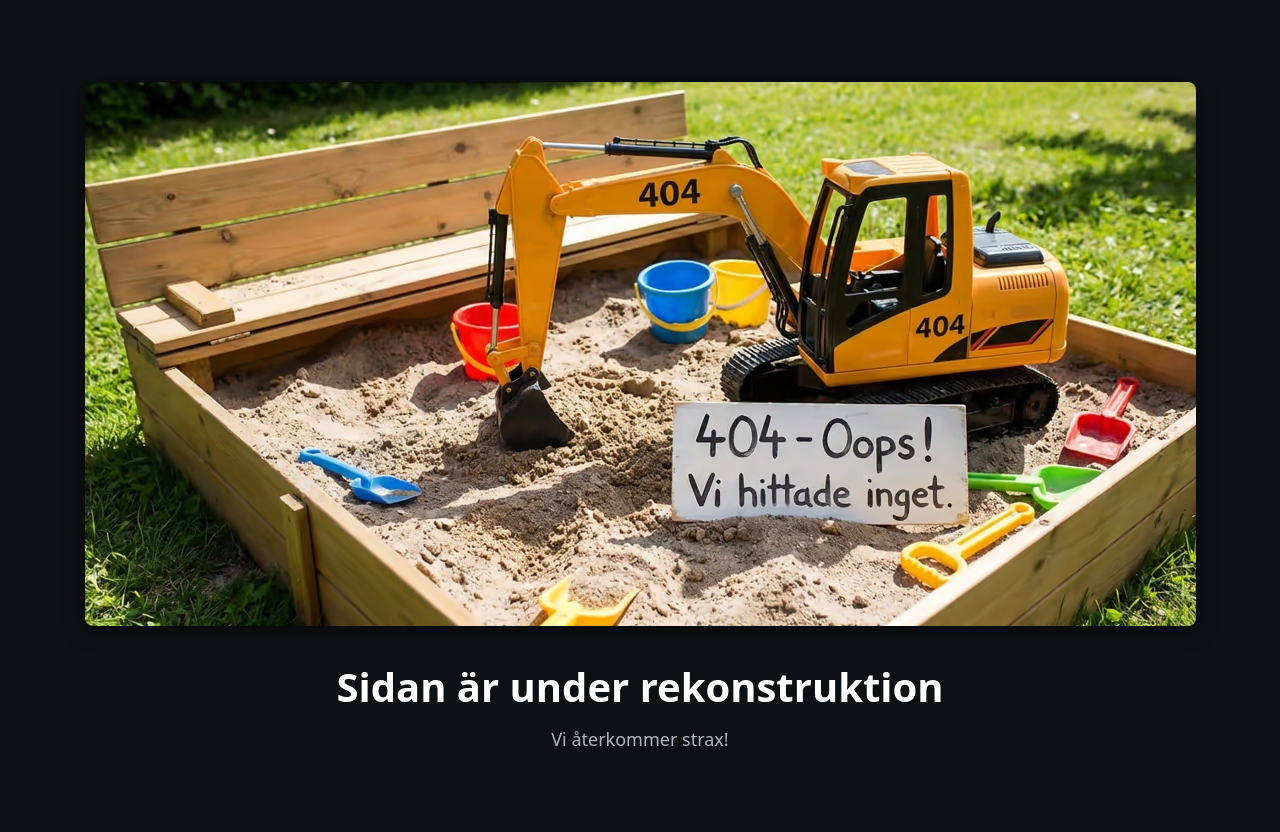
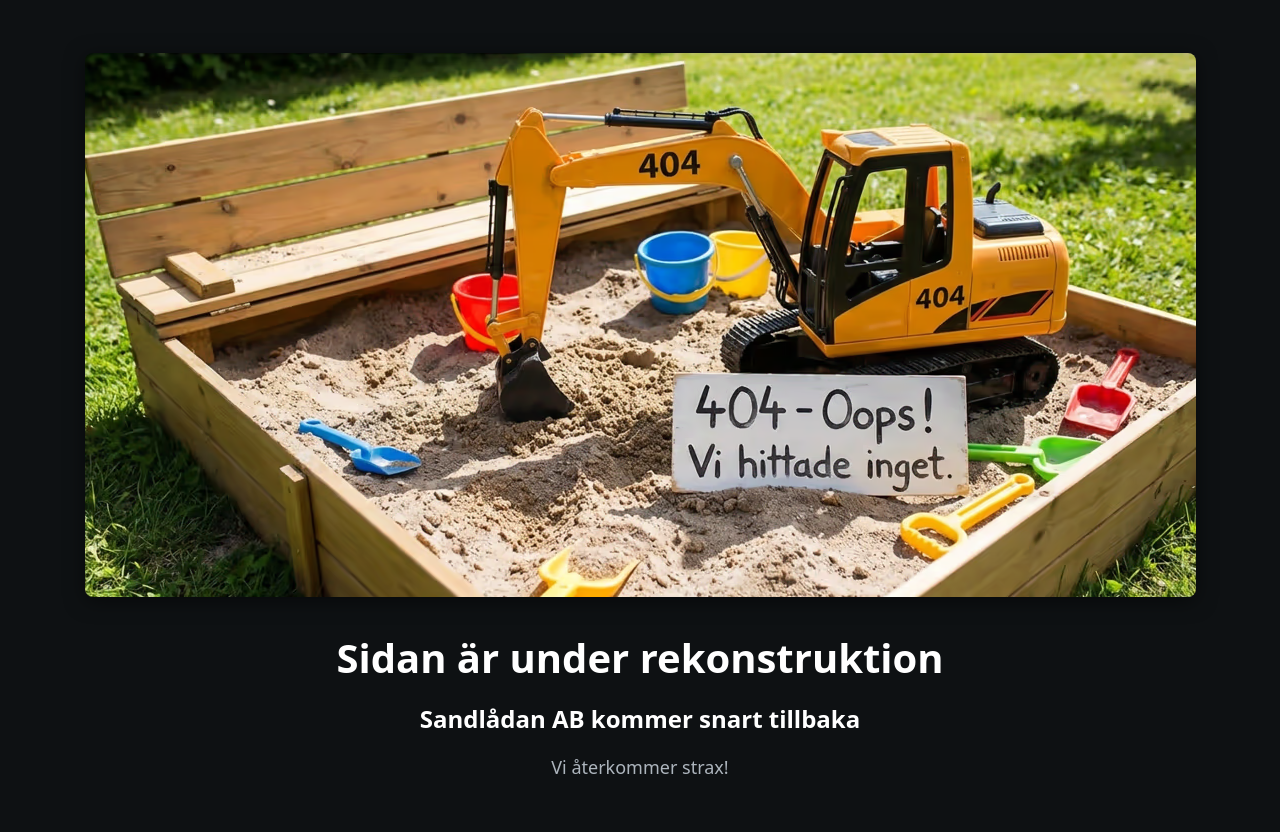
Before and after one commit to Moonchichiii/sandladanab, a FastAPI app: page / in a window 1280 px wide. Run offline with FastAPI, Linux system fonts and the light colour scheme.

Commit message:
feat: add heading for improved clarity on maintenance page

```diff
--- a/templates/maintenance.html
+++ b/templates/maintenance.html
@@ -44,6 +44,7 @@
         <img src="/static/assets/images/maintenance.avif" alt="Under arbete">
 
         <h1>Sidan är under rekonstruktion</h1>
+        <h2>Sandlådan AB kommer snart tillbaka</h2>
         <p>Vi återkommer strax!</p>
     </div>
 </body>
```
